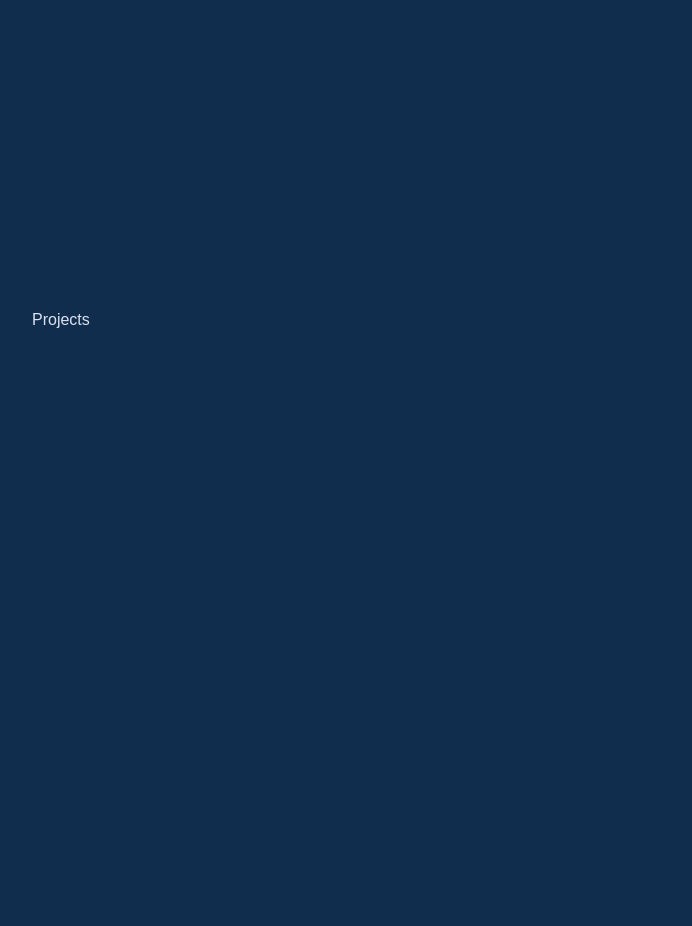
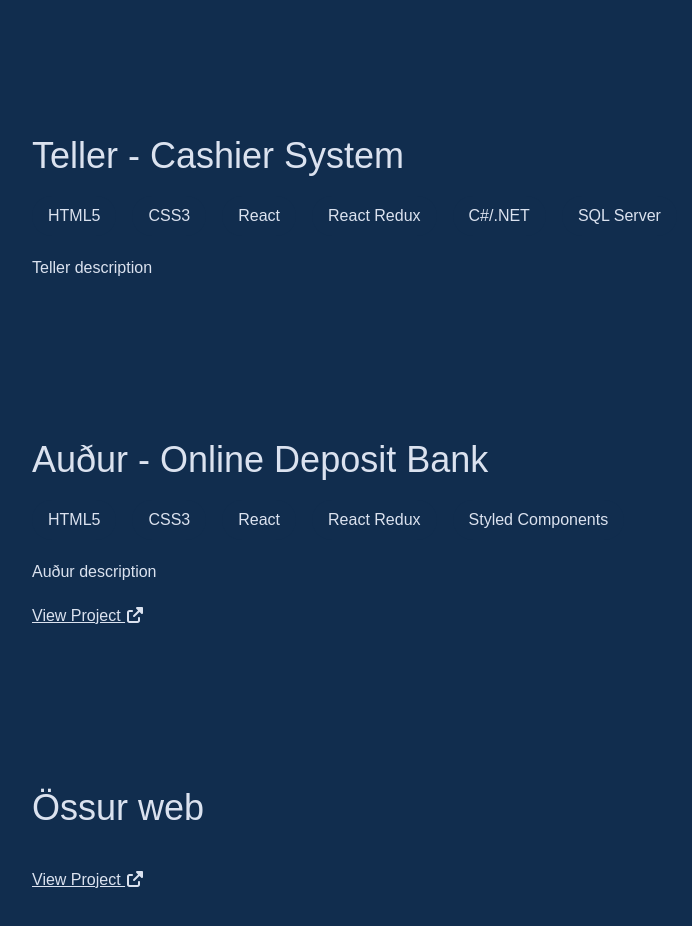
Before and after one commit to eseinn/portfolio, a Next.js app in the folder my-portfolio/: page / in a window 1280 px wide. Shown: the part 1680-2606 px from the top of the page, without its empty margins (64-756 px from the left). Built offline with nearby package versions, Linux system fonts and the light colour scheme.

Commit message:
add about Projects

```diff
--- a/my-portfolio/app/components/Projects.tsx
+++ b/my-portfolio/app/components/Projects.tsx
@@ -1,4 +1,84 @@
+import Image from "next/image";
+import { faUpRightFromSquare } from "@fortawesome/free-solid-svg-icons";
+import { FontAwesomeIcon } from "@fortawesome/react-fontawesome";
+
+const Project = ({
+  name,
+  link,
+  technologies,
+  description,
+  image,
+}: {
+  name: string;
+  link?: string;
+  technologies: string[];
+  description: string;
+  image?: string;
+}) => {
+  return (
+    <div className="flex my-40 rounded-xl">
+      <div className="space-y-5">
+        <div className="text-4xl">{name}</div>
+        <div className="flex flex-wrap space-x-4">
+          {technologies.map((tech, key) => (
+            <div className="bg-[#112D4E] px-4 py-2 rounded-full" key={key}>
+              {tech}
+            </div>
+          ))}
+        </div>
+        <div>{description}</div>
+        {link && (
+          <div>
+            <a className="underline" target="_blank" href={link}>
+              View Project <FontAwesomeIcon icon={faUpRightFromSquare} />
+            </a>
+          </div>
+        )}
+      </div>
+      {image && (
+        <div>
+          <Image alt={name} src={image} width={200} height={200} />
+        </div>
+      )}
+    </div>
+  );
+};
+
 const Projects = () => {
-  return <div>Projects</div>;
+  return (
+    <div>
+      <h2 className="text-4xl mb-10 text-center">Projects</h2>
+      <Project
+        name="Teller - Cashier System"
+        technologies={[
+          "HTML5",
+          "CSS3",
+          "React",
+          "React Redux",
+          "C#/.NET",
+          "SQL Server",
+        ]}
+        description="Teller description"
+      />
+      <Project
+        name="Auður - Online Deposit Bank"
+        technologies={[
+          "HTML5",
+          "CSS3",
+          "React",
+          "React Redux",
+          "Styled Components",
+        ]}
+        description="Auður description"
+        link="https://audur.is"
+      />
+      <Project
+        name="Össur web"
+        technologies={[]}
+        description=""
+        link="https://ossur.com"
+      />
+    </div>
+  );
 };
 export default Projects;
--- a/my-portfolio/package.json
+++ b/my-portfolio/package.json
@@ -9,6 +9,8 @@
     "lint": "eslint"
   },
   "dependencies": {
+    "@fortawesome/free-solid-svg-icons": "^7.1.0",
+    "@fortawesome/react-fontawesome": "^3.1.0",
     "lucide-react": "^0.545.0",
     "next": "15.5.4",
     "react": "19.1.0",
```
Also changed, not shown: 1 other file (tests, documents, lock files or other folders).
